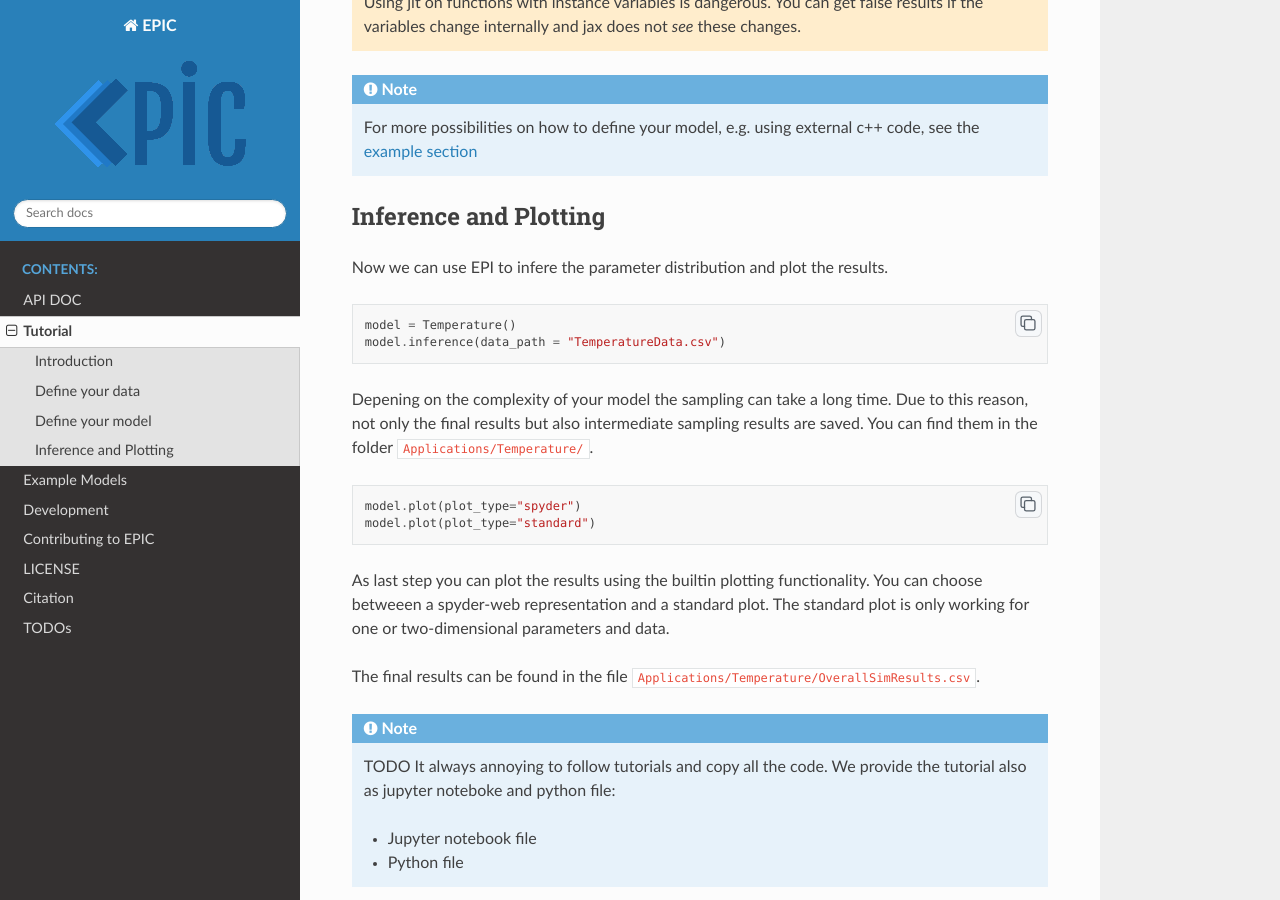
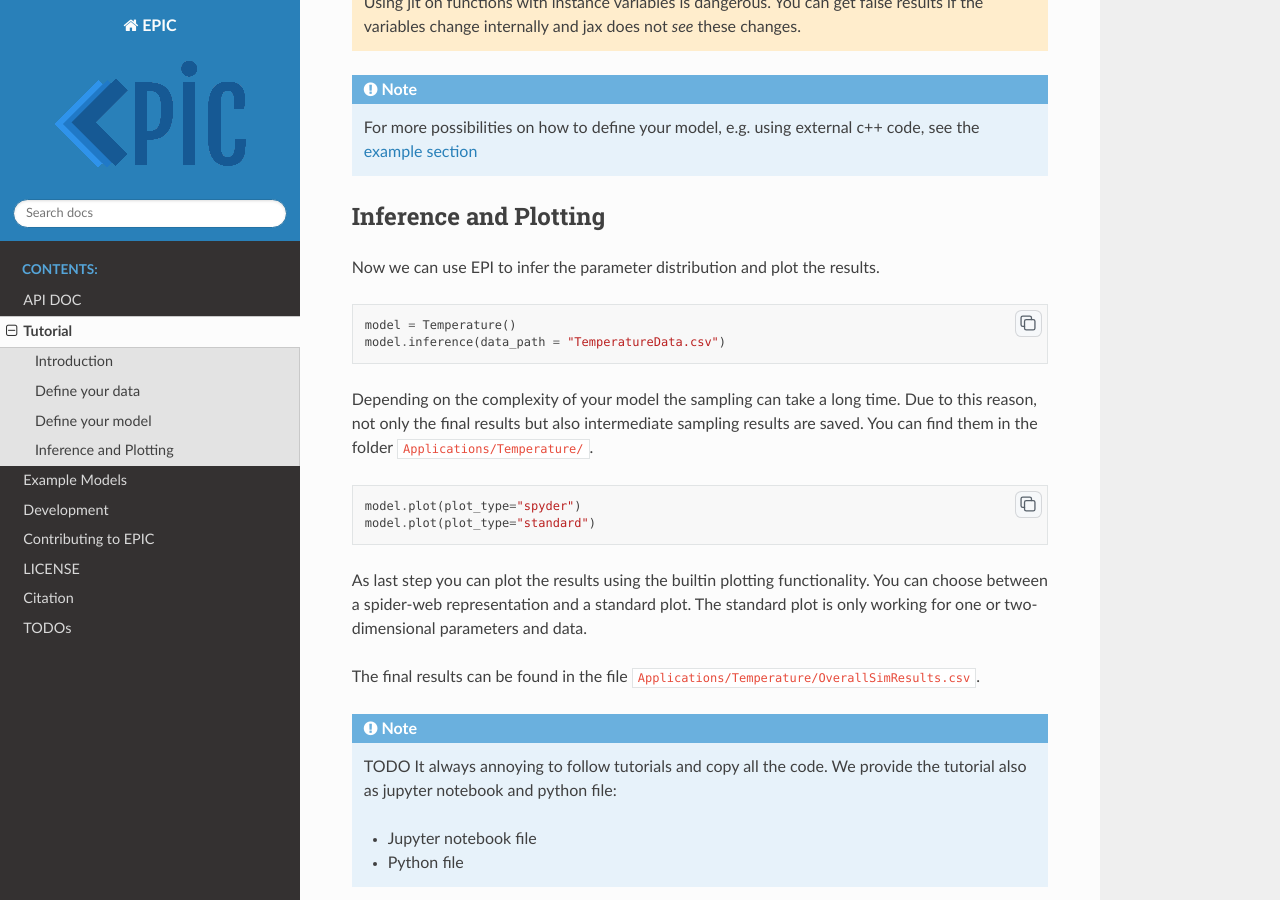
Before and after one commit to Systems-Theory-in-Systems-Biology/EPI, a Sphinx documentation site: the page built from docs/source/tutorial_material/tutorial.rst, in a window 1280 px wide and 900 px high, scrolled down 3193 px. Built offline with Sphinx 7.4.7 and the Read the Docs theme 2.0.0, drawn with Linux system fonts in a browser that asks for light colours.

Commit message:
Fix typos

```diff
--- a/docs/source/example_models/corona_example.rst
+++ b/docs/source/example_models/corona_example.rst
@@ -10,9 +10,9 @@
 ____________
 
 * ODE solver: To solve the ODE problem the jax based ode solver library :code:`diffrax` is used: https://github.com/patrick-kidger/diffrax.
-* Automatic Differentation: The derivatives are calculated automatically with jax by deriving from the class :py:class:`~epic.core.model.JaxModel`,
+* Automatic Differentiation: The derivatives are calculated automatically with jax by deriving from the class :py:class:`~epic.core.model.JaxModel`,
   which automatically calculates the :py:meth:`epic.core.model.jacobian`.
-* JIT compilation: Inhereting from :py:class:`~epic.core.model.JaxModel` also enables jit compilation / optimization for the forward and jacobian method.
+* JIT compilation: Inheriting from :py:class:`~epic.core.model.JaxModel` also enables jit compilation / optimization for the forward and jacobian method.
   This usually results in a significant execution speedup. It also allows to run your model on the gpu.
 * vectorization of model calls using :code:`jax.vmap`:
 
--- a/docs/source/example_models/cpp_example.rst
+++ b/docs/source/example_models/cpp_example.rst
@@ -3,12 +3,12 @@
 Many libraries in the field of scientific computing are written in C++
 to achieve fast code execution and do not have python bindings. The C++ model example shows how you can
 call C++ code from your python :py:class:`~epic.core.model.Model` class.
-It is primarily intened for fast implementations of the `forward` and `jacobian` method.
+It is primarily intended for fast implementations of the `forward` and `jacobian` method.
 
 Specialities
 ____________
 
-* Calling C++ Code: Calls external c++ code using Pybind11
+* Calling C++ Code: Calls external c++ code using pybind11
 * Performance Comparison: The file :file:`python_reference_plants.py` includes
   python models implementing the same mapping. You can compare the performance of the different approaches.
 
@@ -36,7 +36,7 @@
 It uses a normal array for the forward method,
 but an eigen vector as input and an eigen matrix as output
 for the jacobian method. This allows to show us how to write wrapper code
-for normal arrays as well as for eigen objects. On the python side exlusively
+for normal arrays as well as for eigen objects. On the python side exclusively
 numpy 1d/2d arrays will be used.
 
 .. TODO::
--- a/docs/source/example_models/temperature_example.rst
+++ b/docs/source/example_models/temperature_example.rst
@@ -1,6 +1,6 @@
 Temperature Model
 -----------------
-The temperature model is contained in :code:`epic/example_modelsapplications/temperature`.
+The temperature model is contained in :code:`epic/example_models/applications/temperature`.
 The model :math:`y_i(q_i)=60 \cos(q_i)-30=s(q_i)` describes the temperature for a place on the earth :math:`y_i` by using the latitude coordinates :math:`q_i`.
 The jacobian :math:`{\frac{dy}{dq}]_i(q_i)=-30 \sin(q_i)` can be calculated analytically.
 
@@ -8,8 +8,8 @@
 ____________
 
 * Additional fixed parameters: The model includes fixed parameters :code:`self.lowT=30.0` and :code:`self.highT=30.0`.
-  These fixed parameters are passed to the forward function seperately. You can create models with different parameters by
-  creating several model objects. Hower you should think about overwritting the method :py:meth:`epic.core.model.Model.getModelName()`
+  These fixed parameters are passed to the forward function separately. You can create models with different parameters by
+  creating several model objects. However you should think about overwriting the method :py:meth:`epic.core.model.Model.getModelName()`
   to include the fixed parameters of the model object. Else your results for different fixed parameter sets will be mixed.
 
 .. TODO::
--- a/docs/source/tutorial_material/tutorial.rst
+++ b/docs/source/tutorial_material/tutorial.rst
@@ -118,14 +118,14 @@
 Inference and Plotting
 ----------------------
 
-Now we can use EPI to infere the parameter distribution and plot the results.
+Now we can use EPI to infer the parameter distribution and plot the results.
 
 .. code-block:: python
 
     model = Temperature()
     model.inference(data_path = "TemperatureData.csv")
 
-Depening on the complexity of your model the sampling can take a long time.
+Depending on the complexity of your model the sampling can take a long time.
 Due to this reason, not only the final results but also intermediate sampling results are saved.
 You can find them in the folder :file:`Applications/Temperature/`.
 
@@ -135,14 +135,14 @@
     model.plot(plot_type="standard")
 
 As last step you can plot the results using the builtin plotting functionality.
-You can choose betweeen a spyder-web representation and a standard plot.
+You can choose between a spider-web representation and a standard plot.
 The standard plot is only working for one or two-dimensional parameters and data.
 
 The final results can be found in the file :file:`Applications/Temperature/OverallSimResults.csv`.
 
 .. note::
 
-    TODO It always annoying to follow tutorials and copy all the code. We provide the tutorial also as jupyter noteboke and python file:
+    TODO It always annoying to follow tutorials and copy all the code. We provide the tutorial also as jupyter notebook and python file:
 
     * Jupyter notebook file
     * Python file
```
Also changed, not shown: 7 other files.
